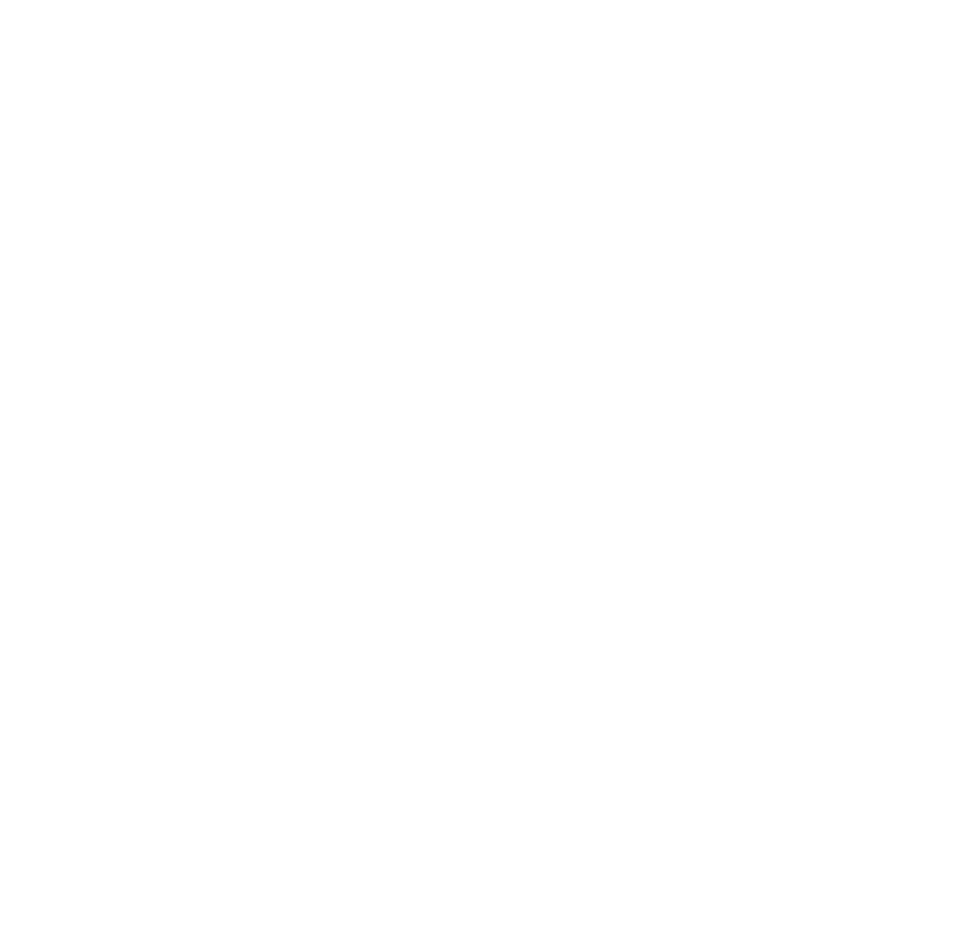
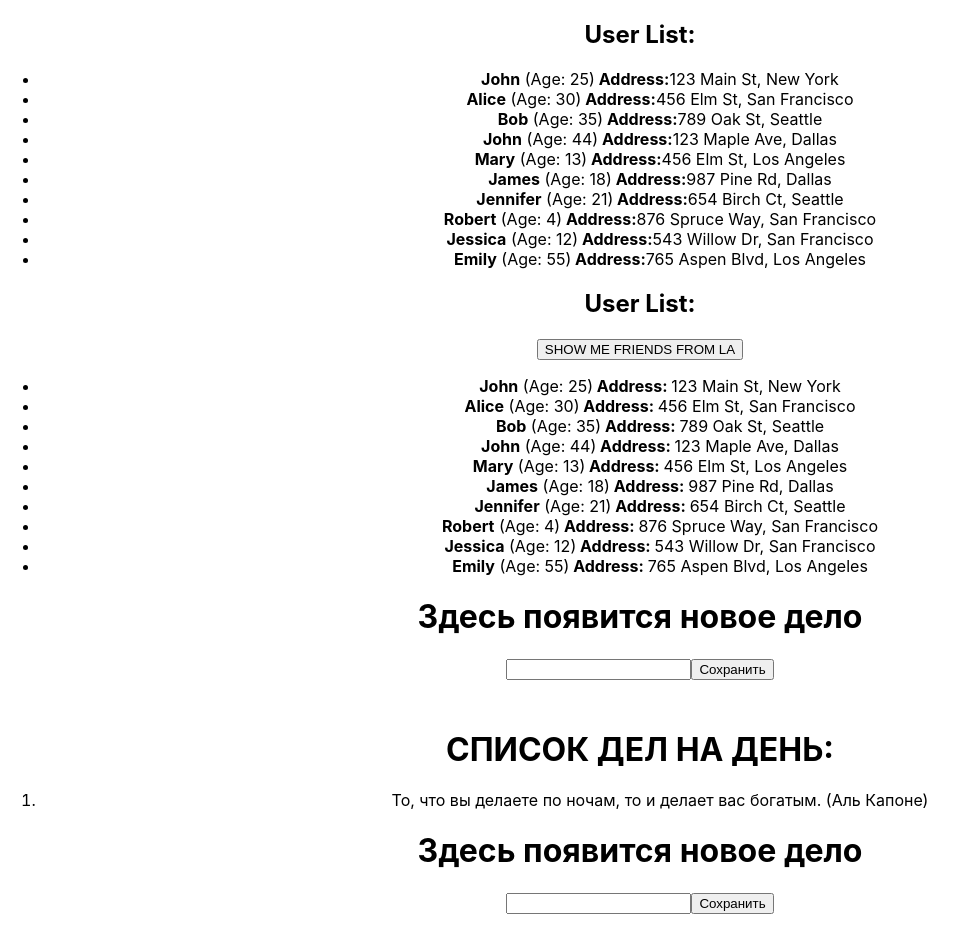
Before and after one commit to hrsk/homeworks, a React (Create React App) app: page / in a window 1280 px wide. Shown: the top 952 px of the page, without its empty margins (0-968 px from the left). Before the commit the page ends 800 px from the top, so only its background shows below. Built offline with nearby package versions, Linux system fonts and the light colour scheme.

Commit message:
feat: homeworks 1-4

```diff
--- a/src/App.tsx
+++ b/src/App.tsx
@@ -1,18 +1,18 @@
 import './App.css';
-import { HW1 } from './HW/1/HW1';
-import { HW2 } from './HW/2/HW2';
-import { HW3 } from './HW/3/HW3';
-import { HW4 } from './HW/4/HW4';
+import {HW1} from './HW/1/HW1';
+import {HW2} from './HW/2/HW2';
+import {HW3} from './HW/3/HW3';
+import {HW4} from './HW/4/HW4';
 
 function App() {
-  return (
-    <div className="App">
-      {/*<HW1 />*/}
-      {/*<HW2 />*/}
-      {/*<HW3 />*/}
-      {/*<HW4 />*/}
-    </div>
-  );
+    return (
+        <div className="App">
+            <HW1/>
+            <HW2/>
+            <HW3/>
+            <HW4/>
+        </div>
+    );
 }
 
 export default App;
--- a/src/HW/1/HW1.tsx
+++ b/src/HW/1/HW1.tsx
@@ -34,7 +34,7 @@
 
     return (
         <div id={'hw01'}>
-			{/*<UserList users={'НАЗВАНИЕ МАССИВА, КОТОРЫЙ МЫ ПЕРЕДАЕМ'} />*/}
+            <UserList users={users}/>
         </div>
     );
 };
--- a/src/HW/1/UserList.tsx
+++ b/src/HW/1/UserList.tsx
@@ -4,26 +4,29 @@
 };
 
 type UserType = {
-  // ПРИДЕТСЯ САМОМУ)
+    id: number
+    name: string
+    age: number
+    address: AddressType
 };
 
 type UserListPropsType = {
-  users: UserType; // ПО МОЕМУ ЧЕГО-ТО НЕ ХВАТАЕТ...
+    users: UserType[]; // ПО МОЕМУ ЧЕГО-ТО НЕ ХВАТАЕТ...
 };
 
-export const UserList = (props: 'ВСТАВЛЯЕМ ТИПИЗАЦИЮ') => {
+export const UserList = (props: UserListPropsType) => {
     return (
         <div id={'hw01-users'}>
             <h2>User List:</h2>
 
-      {/*<ul>*/}
-      {/*  {props.users.map((user) => ( // ВСЕ ТОВАРЫ В СТРАНУ ПРИЕЗЖАЮТ В КОНТЕЙНЕРАХ, А В РЕАКТЕ...*/}
-      {/*    <li key={ЭЛЕМЕНТ МАССИВА.id} id={`hw01-user-${ЭЛЕМЕНТ МАССИВА.id}`}>*/}
-      {/*      <strong>{ЭЛЕМЕНТ МАССИВА.name}</strong> (Age: {ЭЛЕМЕНТ МАССИВА.age})<strong> Address:</strong>*/}
-      {/*      {ЭЛЕМЕНТ МАССИВА.address.street}, {ЭЛЕМЕНТ МАССИВА.address.city}*/}
-      {/*    </li>*/}
-      {/*  ))}*/}
-      {/*</ul>*/}
+            <ul>
+                {props.users.map((user) => ( // ВСЕ ТОВАРЫ В СТРАНУ ПРИЕЗЖАЮТ В КОНТЕЙНЕРАХ, А В РЕАКТЕ...
+                    <li key={user.id} id={`hw01-user-${user.id}`}>
+                        <strong>{user.name}</strong> (Age: {user.age})<strong> Address:</strong>
+                        {user.address.street}, {user.address.city}
+                    </li>
+                ))}
+            </ul>
         </div>
     );
 };
--- a/src/HW/2/CurrentUser.tsx
+++ b/src/HW/2/CurrentUser.tsx
@@ -1,7 +1,7 @@
 import { UserType } from './HW2';
 
 type CurrentUserPropsType = {
-  user: any // пропиши типизацию
+  user: UserType // пропиши типизацию
 };
 
 export const CurrentUser = (props: CurrentUserPropsType) => {
--- a/src/HW/2/HW2.tsx
+++ b/src/HW/2/HW2.tsx
@@ -1,5 +1,5 @@
-import { useState } from 'react';
-import { UserList2 } from './UserList2';
+import {useState} from 'react';
+import {UserList2} from './UserList2';
 
 export type AddressType = {
     street: string;
@@ -10,11 +10,11 @@
     id: number;
     name: string;
     age: number;
-  address: any; // пропиши типизацию
+    address: AddressType; // пропиши типизацию
 };
 
 export type UsersObjectType = {
-  myFriends: any; // пропиши типизацию
+    myFriends: UserType[]; // пропиши типизацию
 };
 
 export const HW2 = () => {
@@ -30,30 +30,30 @@
     // ❗ Массив с данными не трогаем!
 
     const users = {
-    myFriends:[
-      { id: 1, name: 'John', age: 25, address: { street: '123 Main St', city: 'New York' } },
-      { id: 2, name: 'Alice', age: 30, address: { street: '456 Elm St', city: 'San Francisco' } },
-      { id: 3, name: 'Bob', age: 35, address: { street: '789 Oak St', city: 'Seattle' } },
-      { id: 4, name: 'John', age: 44, address: { street: '123 Maple Ave', city: 'Dallas' } },
-      { id: 5, name: 'Mary', age: 13, address: { street: '456 Elm St', city: 'Los Angeles' } },
-      { id: 6, name: 'James', age: 18, address: { street: '987 Pine Rd', city: 'Dallas' } },
-      { id: 7, name: 'Jennifer', age: 21, address: { street: '654 Birch Ct', city: 'Seattle' } },
-      { id: 8, name: 'Robert', age: 4, address: { street: '876 Spruce Way', city: 'San Francisco' } },
-      { id: 9, name: 'Jessica', age: 12, address: { street: '543 Willow Dr', city: 'San Francisco' } },
-      { id: 10, name: 'Emily', age: 55, address: { street: '765 Aspen Blvd', city: 'Los Angeles' } },
+        myFriends: [
+            {id: 1, name: 'John', age: 25, address: {street: '123 Main St', city: 'New York'}},
+            {id: 2, name: 'Alice', age: 30, address: {street: '456 Elm St', city: 'San Francisco'}},
+            {id: 3, name: 'Bob', age: 35, address: {street: '789 Oak St', city: 'Seattle'}},
+            {id: 4, name: 'John', age: 44, address: {street: '123 Maple Ave', city: 'Dallas'}},
+            {id: 5, name: 'Mary', age: 13, address: {street: '456 Elm St', city: 'Los Angeles'}},
+            {id: 6, name: 'James', age: 18, address: {street: '987 Pine Rd', city: 'Dallas'}},
+            {id: 7, name: 'Jennifer', age: 21, address: {street: '654 Birch Ct', city: 'Seattle'}},
+            {id: 8, name: 'Robert', age: 4, address: {street: '876 Spruce Way', city: 'San Francisco'}},
+            {id: 9, name: 'Jessica', age: 12, address: {street: '543 Willow Dr', city: 'San Francisco'}},
+            {id: 10, name: 'Emily', age: 55, address: {street: '765 Aspen Blvd', city: 'Los Angeles'}},
         ]
     }
 
     let [currentUsers, setCurrentUsers] = useState<UsersObjectType>(users);
 
     const filterUsers = () => {
-    const filteredUsers = 'НУЖНО ПРОФИЛЬТРОВАТЬ ДРУЗЕЙ. ОСТАВЛЯЕМ ТОЛЬКО ТЕХ, КОТОРЫЕ ЖИВУТ В ГОРОДЕ LOS ANGELES';
-    setCurrentUsers({ myFriends: filteredUsers });
+        const filteredUsers = users.myFriends.filter(friend => friend.address.city === 'Los Angeles');
+        setCurrentUsers({myFriends: filteredUsers});
     };
 
     return (
         <div id={'hw02'}>
-      <UserList2 users={currentUsers} filterUsers={filterUsers} />
+            <UserList2 users={currentUsers} filterUsers={filterUsers}/>
         </div>
     );
 };
--- a/src/HW/2/UserList2.tsx
+++ b/src/HW/2/UserList2.tsx
@@ -2,22 +2,22 @@
 import {UsersObjectType} from './HW2';
 
 type UserList2PropsType = {
-	users: any // пропиши типизацию
-	filterUsers: any // пропиши типизацию
+    users: UsersObjectType // пропиши типизацию
+    filterUsers: () => void // пропиши типизацию
 };
 
 export const UserList2 = (props: UserList2PropsType) => {
-	return (
-		<div id={'hw02-users'}>
-			<h2>User List:</h2>
+    return (
+        <div id={'hw02-users'}>
+            <h2>User List:</h2>
 
-			{/*<button id={'hw02-filter-button'} onClick={() => props.filterUsers}>SHOW ME FRIENDS FROM LA</button>*/}
+            <button id={'hw02-filter-button'} onClick={props.filterUsers}>SHOW ME FRIENDS FROM LA</button>
 
-			{/*<ul>*/}
-			{/*  {props.users.myFriends.map((user) => (*/}
-			{/*    <ВЫЗЫВАЕМ КОМПОНЕНТУ CurrentUser />*/}
-			{/*  ))}*/}
-			{/*</ul>*/}
-		</div>
-	);
+            <ul>
+                {props.users.myFriends.map((user) => (
+                    <CurrentUser user={user} key={user.id}/>
+                ))}
+            </ul>
+        </div>
+    );
 };
--- a/src/HW/3/HW3.tsx
+++ b/src/HW/3/HW3.tsx
@@ -1,4 +1,4 @@
-import { useState } from 'react';
+import {ChangeEvent, useState} from 'react';
 
 export const HW3 = () => {
     // 1️⃣ Раскомментируйте JSX(HW3.tsx) и вы увидите,
@@ -16,40 +16,42 @@
         'То, что вы делаете по ночам, то и делает вас богатым. (Аль Капоне)',
     ]);
 
-  const handleChange = (event: 'НУЖНО ПРОТИПИЗИРОВАТЬ') => {
-    // setCurrentText(ЧЕГО-ТО НЕ ХВАТАЕТ);
+    const handleChange = (event: ChangeEvent<HTMLInputElement>) => {
+        setCurrentText(event.currentTarget.value);
     };
 
     const handleSave = () => {
+        setTexts([...texts, currentText])
+        setCurrentText('')
         // ЗАСЕТАТЬ БЫ ТЕКСТ В texts И НЕ ПОТЕРЯТЬ НАПУТСТВИЕ ИЗ ПРОШЛОГО ВЕКА)
         // А ЗАТЕМ УБРАТЬ ЗА СОБОЙ В currentText
     };
 
     return (
         <div id={'hw03'}>
-      {/*{currentText ? (*/}
-      {/*  <h1 id={'hw03-text'}>ЗДЕСЬ ХОТЕЛОСЬ БЫ УВИДЕТЬ ВВОДИМЫЙ ТЕКСТ</h1>*/}
-      {/*) : (*/}
-      {/*  <h1 id={'hw03-default-text'}>Здесь появится новое дело</h1> // ничего не меняем, здесь все норм*/}
-      {/*)}*/}
+            {currentText ? (
+                <h1 id={'hw03-text'}>{currentText}</h1>
+            ) : (
+                <h1 id={'hw03-default-text'}>Здесь появится новое дело</h1> // ничего не меняем, здесь все норм
+            )}
 
-      {/*<input id={'hw03-input'} type="text" value={currentText} onChange={handleChange} />*/}
+            <input id={'hw03-input'} type="text" value={currentText} onChange={handleChange}/>
 
-      {/*<button id={'hw03-button'} onClick={() => {}}> // НЕ ХВАТАТЕТ ФУНКЦИИ*/}
-      {/*  Сохранить*/}
-      {/*</button>*/}
+            <button id={'hw03-button'} onClick={handleSave}>
+                Сохранить
+            </button>
 
-      {/*<h1 style={{ marginTop: '50px' }}>СПИСОК ДЕЛ НА ДЕНЬ:</h1>*/}
+            <h1 style={{marginTop: '50px'}}>СПИСОК ДЕЛ НА ДЕНЬ:</h1>
 
-      {/*<ol id={'hw03-tasks'}>*/}
-      {/*  {ОТРИСОВАТЬ МАССИВ.map((el, index) => {*/}
-      {/*    return (*/}
-      {/*      <li key={index} id={`hw03-task-${index}`}>*/}
-      {/*        {el}*/}
-      {/*      </li>*/}
-      {/*    );*/}
-      {/*  })}*/}
-      {/*</ol>*/}
+            <ol id={'hw03-tasks'}>
+                {texts.map((el, index) => {
+                    return (
+                        <li key={index} id={`hw03-task-${index}`}>
+                            {el}
+                        </li>
+                    );
+                })}
+            </ol>
         </div>
     );
 };
--- a/src/HW/4/Button.tsx
+++ b/src/HW/4/Button.tsx
@@ -1,10 +1,11 @@
 type ButtonPropsType = {
-  callBack: any // НУЖНО ПРОТИПИЗИРОВАТЬ
-  name: any // НУЖНО ПРОТИПИЗИРОВАТЬ
+    callBack: () => void // НУЖНО ПРОТИПИЗИРОВАТЬ
+    name: string // НУЖНО ПРОТИПИЗИРОВАТЬ
 };
 
 export const Button = (props: ButtonPropsType) => {
     const callBackHandler = () => {
+        props.callBack()
         // НУЖНО ДОПИСАТЬ
     };
 
--- a/src/HW/4/HW4.tsx
+++ b/src/HW/4/HW4.tsx
@@ -1,7 +1,7 @@
-import { useState } from 'react';
+import {useState} from 'react';
 import s from './HW4.module.css';
-import { Button } from './Button';
-import { Input } from './Input';
+import {Button} from './Button';
+import {Input} from './Input';
 
 export const HW4 = () => {
     // 1️⃣ Раскомментируйте JSX (HW4.tsx) и вы увидите,
@@ -26,27 +26,27 @@
 
     return (
         <div id={'hw04'}>
-      {/*{currentText ? (*/}
-      {/*  <h1 id={'hw04-text'}>{currentText}</h1>*/}
-      {/*) : (*/}
-      {/*  <h1 id={'hw04-default-text'}>Здесь появится новое дело</h1>*/}
-      {/*)}*/}
+            {currentText ? (
+                <h1 id={'hw04-text'}>{currentText}</h1>
+            ) : (
+                <h1 id={'hw04-default-text'}>Здесь появится новое дело</h1>
+            )}
 
-      {/*<Input НЕ ХВАТАЕТ АРГУМЕНТОВ />*/}
+            <Input currentText={currentText} setCurrentText={setCurrentText}/>
 
-      {/*<Button НЕ ХВАТАЕТ АРГУМЕНТОВ />*/}
+            <Button name={'Сохранить'} callBack={handleSave}/>
 
-      {/*<h1 style={{ marginTop: '50px' }}>СПИСОК ДЕЛ НА ДЕНЬ:</h1>*/}
+            <h1 style={{marginTop: '50px'}}>СПИСОК ДЕЛ НА ДЕНЬ:</h1>
 
-      {/*<ol id={'hw04-tasks'}>*/}
-      {/*  {texts.map((el, index) => {*/}
-      {/*    return (*/}
-      {/*      <li key={index} id={`hw04-task-${index}`} className={ЕСЛИ ЧЕТН ? S.chetNechet : ''}>*/}
-      {/*        {el}*/}
-      {/*      </li>*/}
-      {/*    );*/}
-      {/*  })}*/}
-      {/*</ol>*/}
+            <ol id={'hw04-tasks'}>
+                {texts.map((el, index) => {
+                    return (
+                        <li key={index} id={`hw04-task-${index}`} className={index % 2 !== 0 ? s.chetNechet : ''}>
+                            {el}
+                        </li>
+                    );
+                })}
+            </ol>
         </div>
     );
 };
--- a/src/HW/4/Input.tsx
+++ b/src/HW/4/Input.tsx
@@ -1,14 +1,16 @@
+import {ChangeEvent} from "react";
+
 type InputPropsType = {
-	currentText: any // НУЖНО ПРОТИПИЗИРОВАТЬ
-	setCurrentText: any // НУЖНО ПРОТИПИЗИРОВАТЬ
+    currentText: string // НУЖНО ПРОТИПИЗИРОВАТЬ
+    setCurrentText: (currentText: string) => void // НУЖНО ПРОТИПИЗИРОВАТЬ
 };
 
 export const Input = (props: InputPropsType) => {
-	const onChangeHandler = (event: 'НУЖНО ПРОТИПИЗИРОВАТЬ') => {
-		// НУЖНО ДОПИСАТЬ
-	};
+    const onChangeHandler = (event: ChangeEvent<HTMLInputElement>) => {
+        props.setCurrentText(event.currentTarget.value)
+    };
 
-	// return (
-	//   <input id={'hw04-input'} type="text" value={props.currentText} onChange={onChangeHandler} />
-	// );
+    return (
+        <input id={'hw04-input'} type="text" value={props.currentText} onChange={onChangeHandler}/>
+    );
 };
```
Lines whose indentation alone changed are shown as unchanged.
